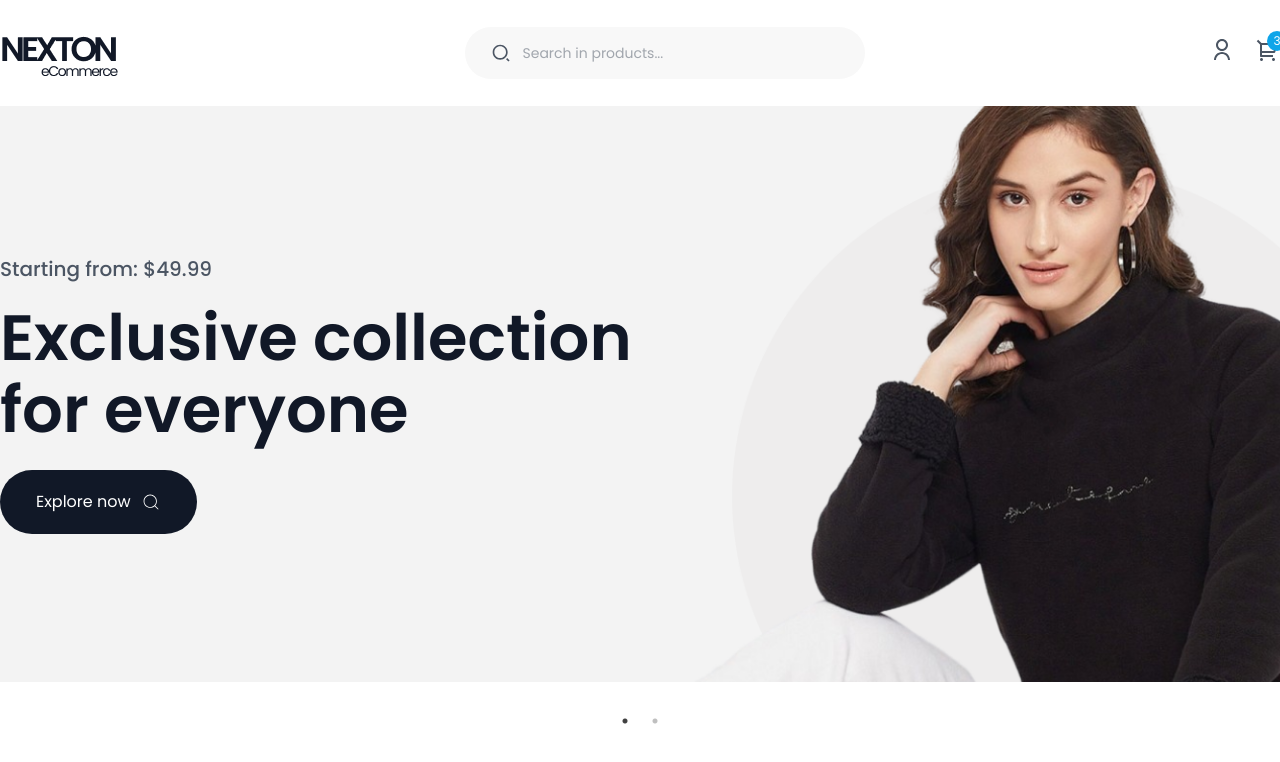
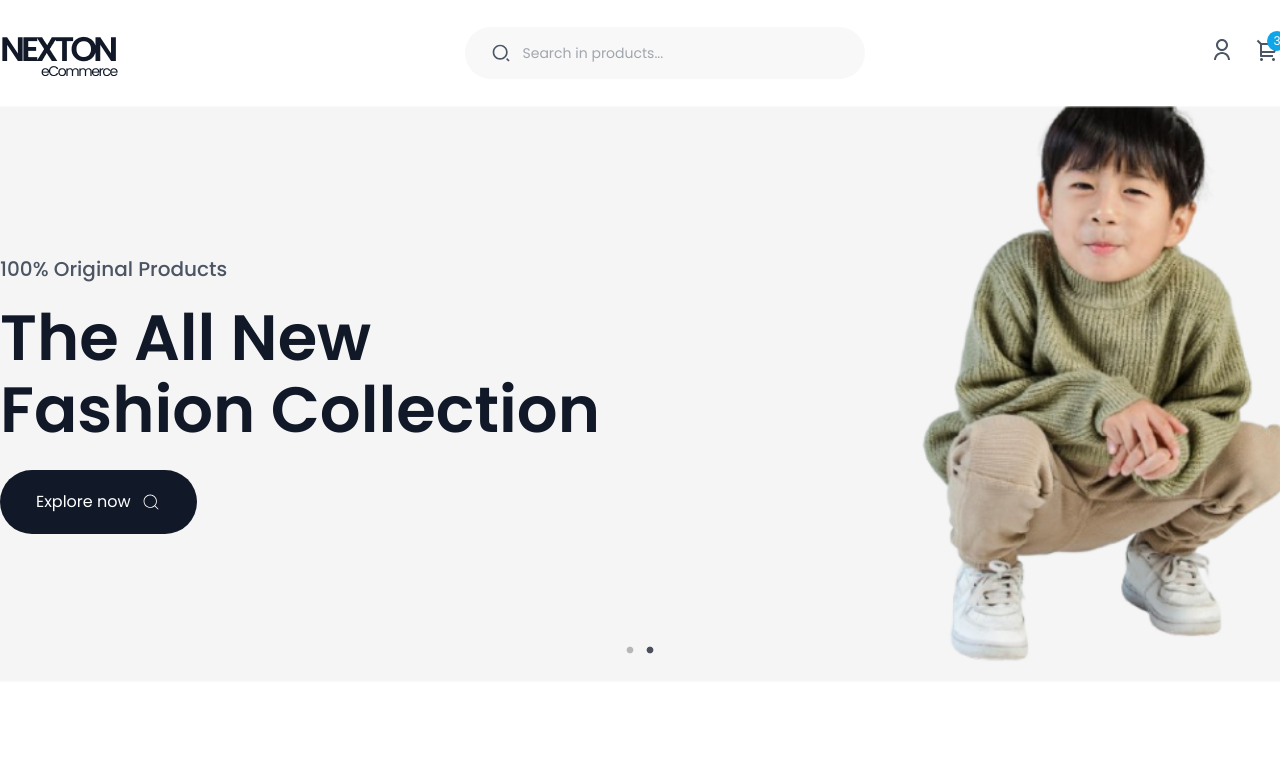
Before and after one commit to Munna-Scriptz/Nexton-E-Commerce, a React (Vite) app: page / in a window 1280 px wide. Shown: the top 762 px of the page. Built offline with nearby package versions, Linux system fonts and the light colour scheme.

Commit message:
Slider Complete

```diff
--- a/src/App.css
+++ b/src/App.css
@@ -6,3 +6,23 @@ body{
     font-family: "Poppins", sans-serif;
     overflow:hidden;
 }
+/* -------Slider Dots------ */
+.slick-dots {
+    position: absolute;
+    bottom: 45px !important;
+    display: block;
+    width: 100%;
+    padding: 0;
+    margin: 0;
+    list-style: none;
+    text-align: center;
+}
+.slick-dots li {
+    margin: 0 !important;
+}
+.slick-dots li button:before {
+    font-size: 8px !important;
+}
+.slick-dots li.slick-active button:before {
+    color: #111827 !important;
+}
--- a/src/components/Banner.jsx
+++ b/src/components/Banner.jsx
@@ -5,6 +5,7 @@ import "slick-carousel/slick/slick.css";
 import "slick-carousel/slick/slick-theme.css";
 import Slider from 'react-slick';
 import BannerImg from "../assets/Images/banner.png"
+import BannerImg2 from "../assets/Images/Banner2.png"
 
 const Banner = () => {
   // -----Slider Fun----
@@ -15,6 +16,9 @@ const Banner = () => {
     slidesToShow: 1,
     slidesToScroll: 1,
     adaptiveHeight: true,
+    autoplay: true,
+    speed: 2000,
+    pauseOnHover: true
   }
 
   return (
@@ -33,11 +37,11 @@ const Banner = () => {
             </div>
           </section>
           <section className='w-full h-[600px]' >
-            <div style={{backgroundImage:`url(${BannerImg})` , backgroundRepeat: 'no-repeat', backgroundSize: 'cover', backgroundPosition: 'center',}}>
+            <div style={{backgroundImage:`url(${BannerImg2})` , backgroundRepeat: 'no-repeat', backgroundSize: 'cover', backgroundPosition: 'center',}}>
               <div className="container">
                 <div id="Banner_Text" className='py-[148px]'>
-                    <h2 className='font-medium text-[20px] text-Primary'>Starting from: $49.99</h2>
-                    <h1 className='font-semibold text-[64px] leading-[72px] w-[632px] text-[#111827] mb-[24px] mt-[18px]'>Exclusive collection for everyone</h1>
+                    <h2 className='font-medium text-[20px] text-Primary'>100% Original Products</h2>
+                    <h1 className='font-semibold text-[64px] leading-[72px] w-[632px] text-[#111827] mb-[24px] mt-[18px]'>The All New Fashion Collection</h1>
                     <Link className='text-white py-[20px] px-[36px] bg-second rounded-full flex items-center w-fit gap-2.5' to={'/'}>Explore now <CiSearch className='text-[20px]'/></Link>
                 </div>
               </div>
```
Also changed, not shown: src/assets/Images/Banner2.png (added).
